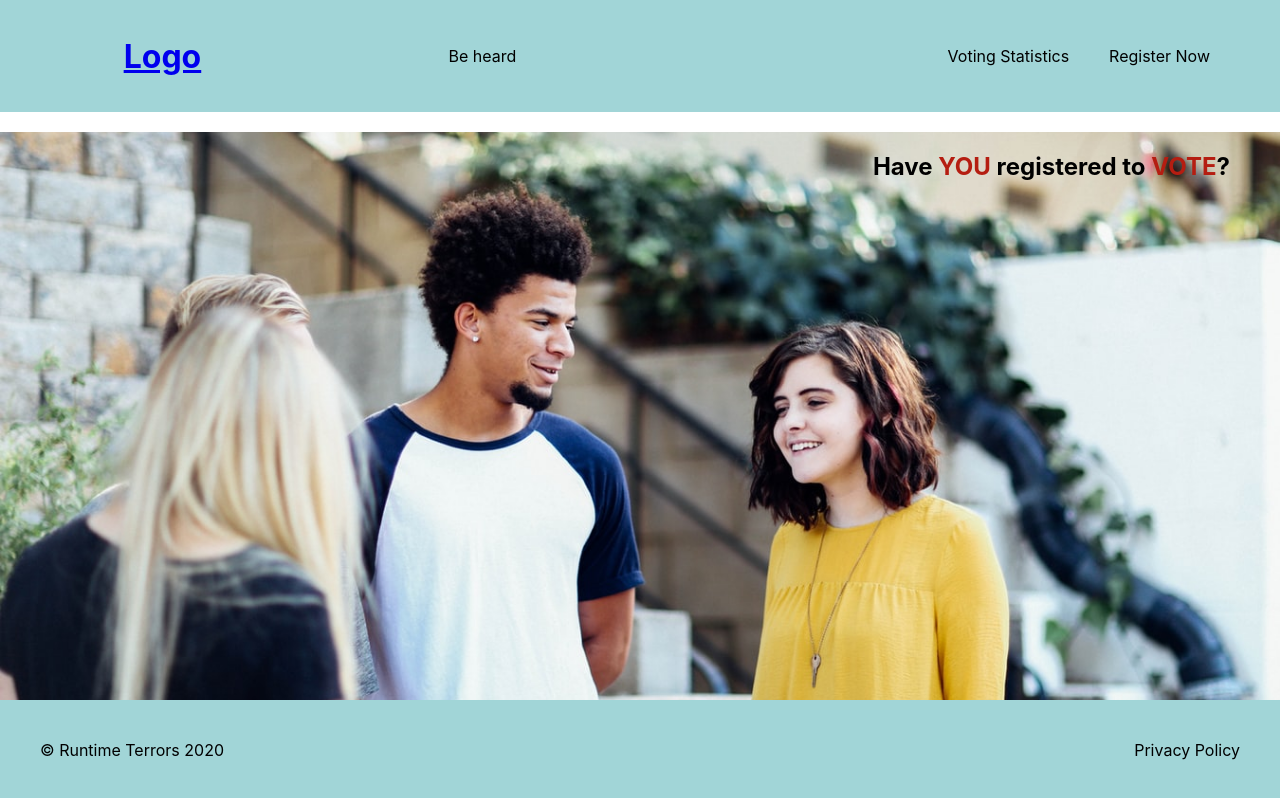
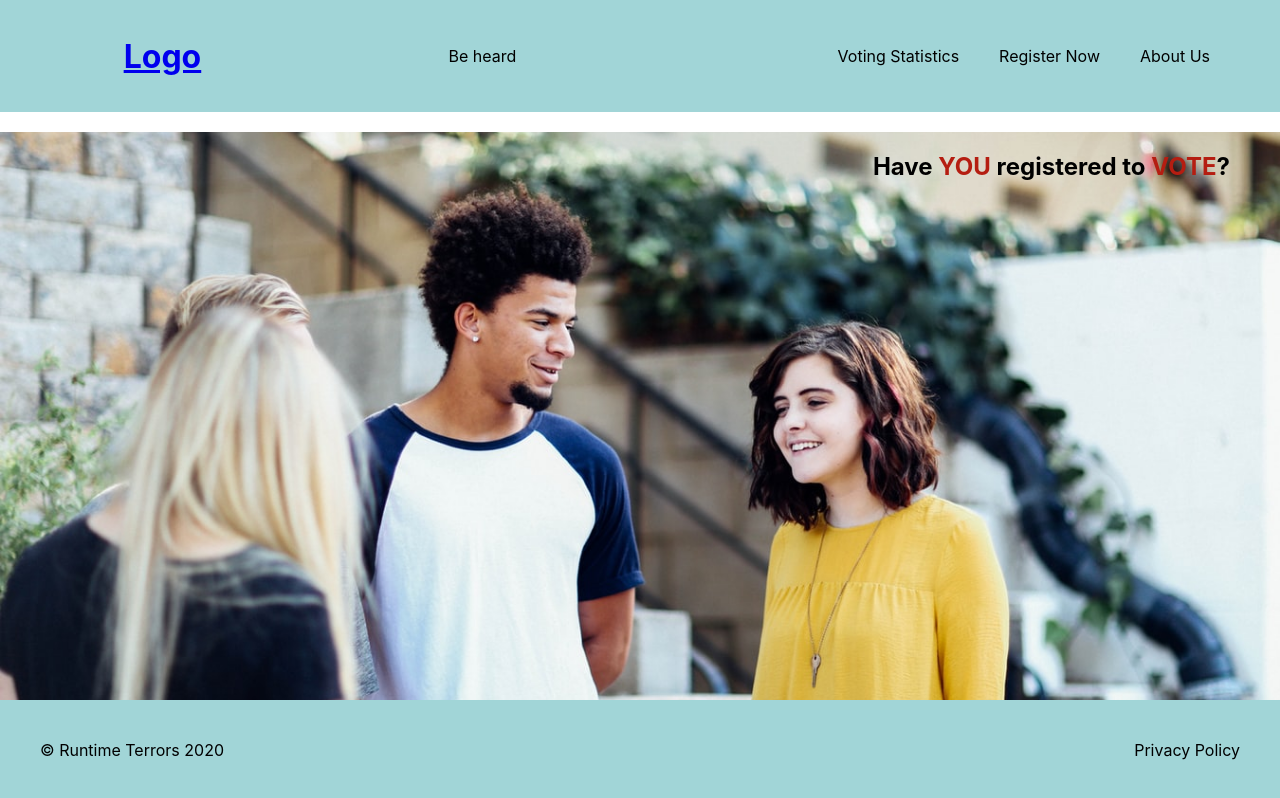
Before and after one commit to mtilda/voting_challenge_client, a React (Create React App) app: page / in a window 1280 px wide. Shown: the top 798 px of the page. Built offline with nearby package versions, Linux system fonts and the light colour scheme.

Commit message:
about route and nav link set up

```diff
--- a/src/App.js
+++ b/src/App.js
@@ -3,7 +3,8 @@ import { HashRouter, Route, Switch, Link } from "react-router-dom";
 import { Nav } from "./components/Nav/Nav";
 import { VotingStats } from "./components/VotingStats/VotingStats";
 import { RegisterContainer as Register } from "./components/Register/Register.container";
-import { Home} from "./components/Home/Home"
+import { About } from "./components/About/About";
+import { Home } from "./components/Home/Home";
 import "./App.css";
 
 function App() {
@@ -11,7 +12,9 @@ function App() {
     <div className="App">
       <header>
         <div className="header-left">
-          <Link to="/"><h1>Logo</h1></Link>
+          <Link to="/">
+            <h1>Logo</h1>
+          </Link>
           <p>Be heard</p>
         </div>
         <Nav />
@@ -19,7 +22,8 @@ function App() {
       <Switch>
         <Route path="/voting-stats" component={VotingStats} />
         <Route path="/register" component={Register} />
-          <Route exact path='/' component = {Home} />
+        <Route path="/about" component={About} />
+        <Route exact path="/" component={Home} />
         <Route exact path="*">
           <div>
             <h2>404</h2>
--- a/src/components/Nav/Nav.jsx
+++ b/src/components/Nav/Nav.jsx
@@ -10,5 +10,8 @@ export const Nav = () => (
     <Link to="/register" className="nav-link">
       Register Now
     </Link>
+    <Link to="/about" className="nav-link">
+      About Us
+    </Link>
   </div>
 );
```
Lines whose indentation alone changed are shown as unchanged.
